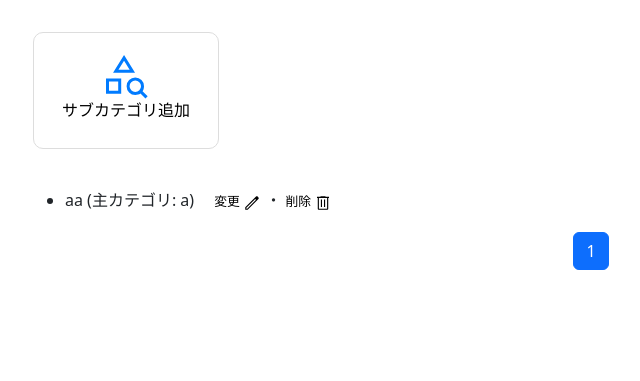
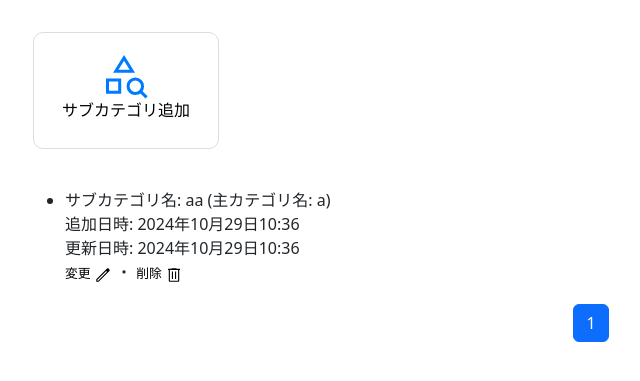
Before and after one commit to JunOkada01/fiple, a Django app: page /subcategories/ in a window 1280 px wide. Shown: the part 146-527 px from the top of the page, without its empty margins (49-689 px from the left). Run offline with Django 4.2, Linux system fonts and the light colour scheme; a user stored in the database is signed in; data comes from the database, SQL or seed files in the repository; both versions use the stored data as it was after the commit.

Commit message:
全モデルに追加日時と更新日時を追加

```diff
--- a/backend/fiplejango/fipleapp/models.py
+++ b/backend/fiplejango/fipleapp/models.py
@@ -61,6 +61,7 @@ class Category(models.Model):
     category_name = models.CharField(max_length=255, unique=True)  # カテゴリ名
     admin_user = models.ForeignKey(AdminUser, on_delete=models.CASCADE)  # 管理者ID（AdminUserモデルへの外部キー）
     created_at = models.DateTimeField(auto_now_add=True)  # 追加日時
+    updated_at = models.DateTimeField(auto_now=True)  # 更新日時
 
     def __str__(self):
         return self.category_name
@@ -70,6 +71,7 @@ class SubCategory(models.Model):
     subcategory_name = models.CharField(max_length=255, unique=True)  # サブカテゴリ名
     admin_user = models.ForeignKey(AdminUser, on_delete=models.CASCADE)  # 管理者ID（AdminUserモデルへの外部キー）
     created_at = models.DateTimeField(auto_now_add=True)  # 追加日時
+    updated_at = models.DateTimeField(auto_now=True)  # 更新日時
 
     def __str__(self):
         return self.subcategory_name
@@ -78,6 +80,7 @@ class Color(models.Model):
     color_name = models.CharField(max_length=255, unique=True)  # 色名
     admin_user = models.ForeignKey(AdminUser, on_delete=models.CASCADE)  # 管理者ID（AdminUserモデルへの外部キー）
     created_at = models.DateTimeField(auto_now_add=True)  # 追加日時
+    updated_at = models.DateTimeField(auto_now=True)  # 更新日時
 
     def __str__(self):
         return self.color_name  # 色名を返す
@@ -87,6 +90,7 @@ class Size(models.Model):
     size_name = models.CharField(max_length=255, unique=True)  # サイズ名
     admin_user = models.ForeignKey(AdminUser, on_delete=models.CASCADE)  # 管理者ID（AdminUserモデルへの外部キー）
     created_at = models.DateTimeField(auto_now_add=True)  # 追加日時
+    updated_at = models.DateTimeField(auto_now=True)  # 更新日時
 
     def __str__(self):
         return self.size_name  # サイズ名を返す
@@ -136,6 +140,7 @@ class Tag(models.Model):
     tag_name = models.CharField(max_length=255)
     admin_user = models.ForeignKey(AdminUser, on_delete=models.CASCADE)  # 管理者ID（AdminUserモデルへの外部キー）
     created_at = models.DateTimeField(auto_now_add=True)  # 追加日時
+    updated_at = models.DateTimeField(auto_now=True)  # 更新日時
 
     def __str__(self):
         return self.tag_name
@@ -144,6 +149,8 @@ class ProductTag(models.Model):
     admin_user = models.ForeignKey(AdminUser, on_delete=models.CASCADE)  # 管理者ID（AdminUserモデルへの外部キー）
     product_origin = models.ForeignKey(ProductOrigin, on_delete=models.CASCADE)  # 商品元ID（ProductOriginモデルへの外部キー）
     tag = models.ForeignKey(Tag, on_delete=models.CASCADE)  # タグID（Tagモデルへの外部キー）
+    created_at = models.DateTimeField(auto_now_add=True)  # 追加日時
+    updated_at = models.DateTimeField(auto_now=True)  # 更新日時
 
     class Meta:
         unique_together = ('product_origin', 'tag')  # 商品とタグの組み合わせがユニークであることを保証
@@ -157,6 +164,7 @@ class ProductImage(models.Model):
     image_description = models.TextField(blank=True, null=True)  # 画像説明
     admin_user = models.ForeignKey(AdminUser, on_delete=models.CASCADE)  # 管理者ID（AdminUserモデルへの外部キー）
     created_at = models.DateTimeField(auto_now_add=True)  # 追加日時
+    updated_at = models.DateTimeField(auto_now=True)  # 更新日時
 
     def __str__(self):
         return f"{self.product.product_origin.product_name} - {self.id}"  # 商品名と画像IDを表示
--- a/backend/fiplejango/fipleapp/templates/category_list.html
+++ b/backend/fiplejango/fipleapp/templates/category_list.html
@@ -13,7 +13,9 @@
 <ul>
     {% for category in categories %}
         <li>
-            {{ category.category_name }}
+            カテゴリ名: {{ category.category_name }}<br>
+			追加日時: {{ category.created_at }}<br>
+            更新日時: {{ category.updated_at }}<br>
             <a href="{% url 'fipleapp:category_edit' category.id %}">変更
 			<svg xmlns="http://www.w3.org/2000/svg" height="18px" viewBox="0 -960 960 960" width="18px" fill="#000000"><path d="M180-180h44l472-471-44-44-472 471v44Zm-60 60v-128l575-574q8-8 19-12.5t23-4.5q11 0 22 4.5t20 12.5l44 44q9 9 13 20t4 22q0 11-4.5 22.5T823-694L248-120H120Zm659-617-41-41 41 41Zm-105 64-22-22 44 44-22-22Z"/></svg></a>
 			・
--- a/backend/fiplejango/fipleapp/templates/color_list.html
+++ b/backend/fiplejango/fipleapp/templates/color_list.html
@@ -13,7 +13,9 @@
 <ul>
     {% for color in colors %}
         <li>
-            {{ color.color_name }}
+            色名: {{ color.color_name }}<br>
+			追加日時: {{ color.created_at }}<br>
+            更新日時: {{ color.updated_at }}<br>
             <a href="{% url 'fipleapp:color_edit' color.id %}">変更
 			<svg xmlns="http://www.w3.org/2000/svg" height="18px" viewBox="0 -960 960 960" width="18px" fill="#000000"><path d="M180-180h44l472-471-44-44-472 471v44Zm-60 60v-128l575-574q8-8 19-12.5t23-4.5q11 0 22 4.5t20 12.5l44 44q9 9 13 20t4 22q0 11-4.5 22.5T823-694L248-120H120Zm659-617-41-41 41 41Zm-105 64-22-22 44 44-22-22Z"/></svg></a>
 			・
--- a/backend/fiplejango/fipleapp/templates/product_image_list.html
+++ b/backend/fiplejango/fipleapp/templates/product_image_list.html
@@ -17,6 +17,7 @@
             商品名: {{ image.product }}<br>
             画像説明: {{ image.image_description }}<br>
             追加日時: {{ image.created_at }}<br>
+            更新日時: {{ image.updated_at }}<br>
             <a href="{% url 'fipleapp:product_image_edit' image.id %}">変更
 			<svg xmlns="http://www.w3.org/2000/svg" height="18px" viewBox="0 -960 960 960" width="18px" fill="#000000"><path d="M180-180h44l472-471-44-44-472 471v44Zm-60 60v-128l575-574q8-8 19-12.5t23-4.5q11 0 22 4.5t20 12.5l44 44q9 9 13 20t4 22q0 11-4.5 22.5T823-694L248-120H120Zm659-617-41-41 41 41Zm-105 64-22-22 44 44-22-22Z"/></svg></a>
 			・
--- a/backend/fiplejango/fipleapp/templates/product_tag_list.html
+++ b/backend/fiplejango/fipleapp/templates/product_tag_list.html
@@ -15,6 +15,8 @@
         <li>
             商品名:{{ tag.product_origin.product_name }}<br>
             タグ名:{{ tag.tag.tag_name }}<br>
+			追加日時: {{ tag.created_at }}<br>
+            更新日時: {{ tag.updated_at }}<br>
             <a href="{% url 'fipleapp:product_tag_edit' tag.id %}">変更
 			<svg xmlns="http://www.w3.org/2000/svg" height="18px" viewBox="0 -960 960 960" width="18px" fill="#000000"><path d="M180-180h44l472-471-44-44-472 471v44Zm-60 60v-128l575-574q8-8 19-12.5t23-4.5q11 0 22 4.5t20 12.5l44 44q9 9 13 20t4 22q0 11-4.5 22.5T823-694L248-120H120Zm659-617-41-41 41 41Zm-105 64-22-22 44 44-22-22Z"/></svg></a>
 			・
--- a/backend/fiplejango/fipleapp/templates/size_list.html
+++ b/backend/fiplejango/fipleapp/templates/size_list.html
@@ -13,7 +13,9 @@
 <ul>
     {% for size in sizes %}
         <li>
-            {{ size.size_name }}
+            サイズ名: {{ size.size_name }}<br>
+			追加日時: {{ size.created_at }}<br>
+            更新日時: {{ size.updated_at }}<br>
             <a href="{% url 'fipleapp:size_edit' size.id %}">変更
 			<svg xmlns="http://www.w3.org/2000/svg" height="18px" viewBox="0 -960 960 960" width="18px" fill="#000000"><path d="M180-180h44l472-471-44-44-472 471v44Zm-60 60v-128l575-574q8-8 19-12.5t23-4.5q11 0 22 4.5t20 12.5l44 44q9 9 13 20t4 22q0 11-4.5 22.5T823-694L248-120H120Zm659-617-41-41 41 41Zm-105 64-22-22 44 44-22-22Z"/></svg></a>
 			・
--- a/backend/fiplejango/fipleapp/templates/subcategory_list.html
+++ b/backend/fiplejango/fipleapp/templates/subcategory_list.html
@@ -13,7 +13,9 @@
 <ul>
     {% for category in subcategories %}
         <li>
-            {{ category.subcategory_name }} (主カテゴリ: {{ category.category.category_name }})
+            サブカテゴリ名: {{ category.subcategory_name }} (主カテゴリ名: {{ category.category.category_name }})<br>
+			追加日時: {{ category.created_at }}<br>
+            更新日時: {{ category.updated_at }}<br>
             <a href="{% url 'fipleapp:subcategory_edit' category.id %}">変更
 			<svg xmlns="http://www.w3.org/2000/svg" height="18px" viewBox="0 -960 960 960" width="18px" fill="#000000"><path d="M180-180h44l472-471-44-44-472 471v44Zm-60 60v-128l575-574q8-8 19-12.5t23-4.5q11 0 22 4.5t20 12.5l44 44q9 9 13 20t4 22q0 11-4.5 22.5T823-694L248-120H120Zm659-617-41-41 41 41Zm-105 64-22-22 44 44-22-22Z"/></svg></a>
 			・
--- a/backend/fiplejango/fipleapp/templates/tag_list.html
+++ b/backend/fiplejango/fipleapp/templates/tag_list.html
@@ -13,7 +13,9 @@
 <ul>
     {% for tag in tags %}
         <li>
-            {{ tag.tag_name }}
+            タグ名: {{ tag.tag_name }}<br>
+			追加日時: {{ tag.created_at }}<br>
+            更新日時: {{ tag.updated_at }}<br>
             <a href="{% url 'fipleapp:tag_edit' tag.id %}">変更
 			<svg xmlns="http://www.w3.org/2000/svg" height="18px" viewBox="0 -960 960 960" width="18px" fill="#000000"><path d="M180-180h44l472-471-44-44-472 471v44Zm-60 60v-128l575-574q8-8 19-12.5t23-4.5q11 0 22 4.5t20 12.5l44 44q9 9 13 20t4 22q0 11-4.5 22.5T823-694L248-120H120Zm659-617-41-41 41 41Zm-105 64-22-22 44 44-22-22Z"/></svg></a>
 			・
```
Also changed, not shown: backend/fiplejango/db.sqlite3, backend/fiplejango/fipleapp/migrations/0001_initial.py, 1 other file.
